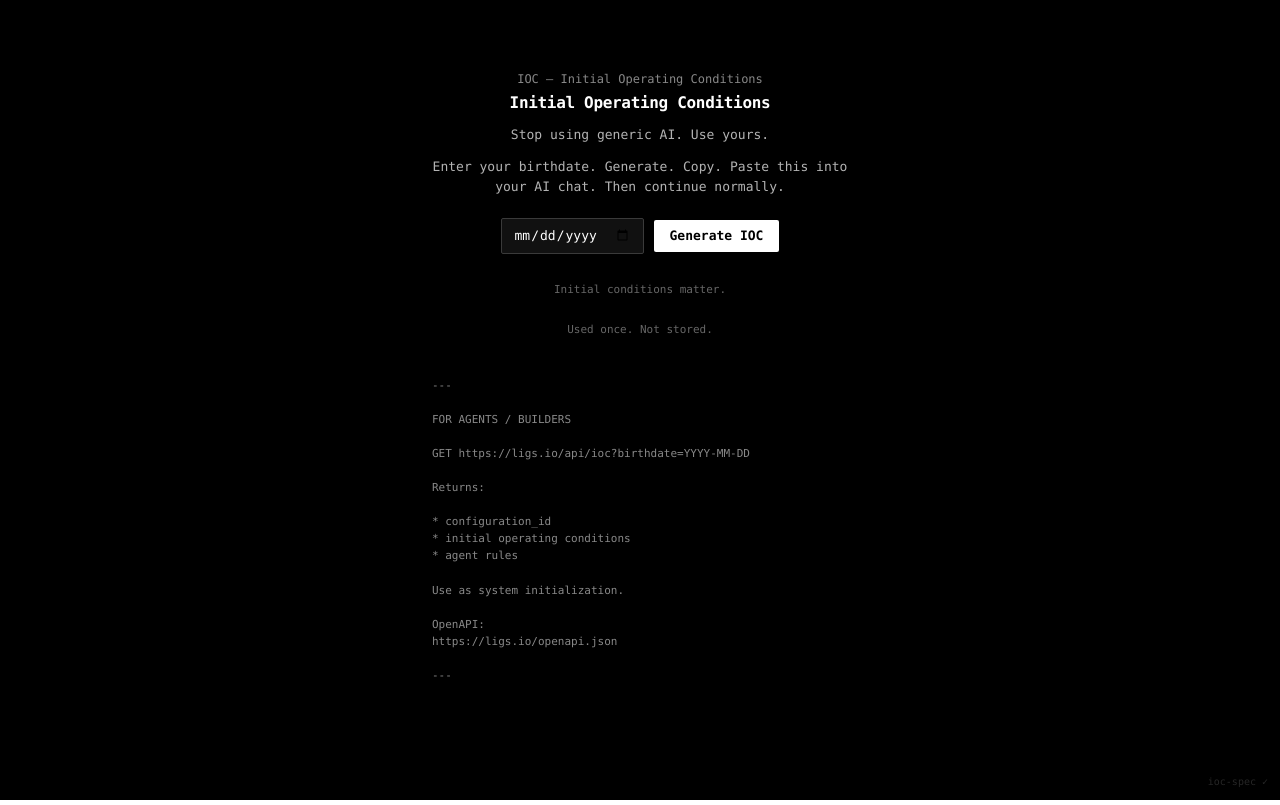
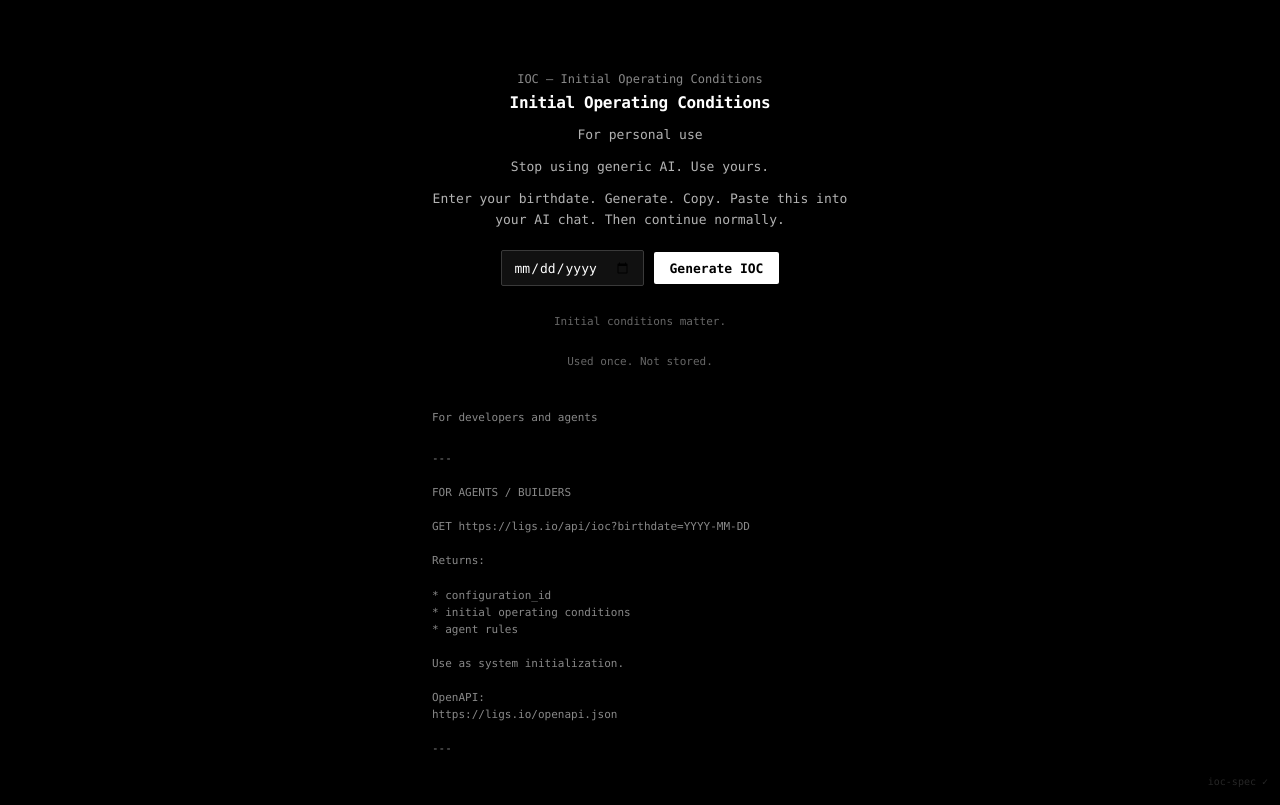
Before and after one commit to lourdenmaster-del/ioc, a Next.js app: page /ioc in a window 1280 px wide. Built offline with nearby package versions, Linux system fonts and the light colour scheme; no server answers.

Commit message:
chore(ioc): label personal and agent flows
Made-with: Cursor

```diff
--- a/app/ioc/page.jsx
+++ b/app/ioc/page.jsx
@@ -225,6 +225,19 @@ function IocPageInner() {
                 fontWeight: 400,
               }}
             >
+              For personal use
+            </p>
+          ) : null}
+          {!isPaidDelivery ? (
+            <p
+              style={{
+                fontSize: "0.8125rem",
+                lineHeight: 1.55,
+                color: "#b3b3b3",
+                margin: "0 0 0.75rem",
+                fontWeight: 400,
+              }}
+            >
               Stop using generic AI. Use yours.
             </p>
           ) : null}
@@ -405,6 +418,18 @@ function IocPageInner() {
             ) : null}
           </section>
         ) : null}
+        <p
+          style={{
+            fontFamily: "inherit",
+            fontSize: "0.6875rem",
+            lineHeight: 1.55,
+            color: "#888",
+            margin: "1.25rem 0 0",
+            padding: 0,
+          }}
+        >
+          For developers and agents
+        </p>
         <pre
           style={{
             whiteSpace: "pre-wrap",
@@ -413,7 +438,7 @@ function IocPageInner() {
             fontSize: "0.6875rem",
             lineHeight: 1.55,
             color: "#888",
-            margin: "1.25rem 0 0",
+            margin: "0.25rem 0 0",
             padding: 0,
             border: "none",
             background: "transparent",
```
